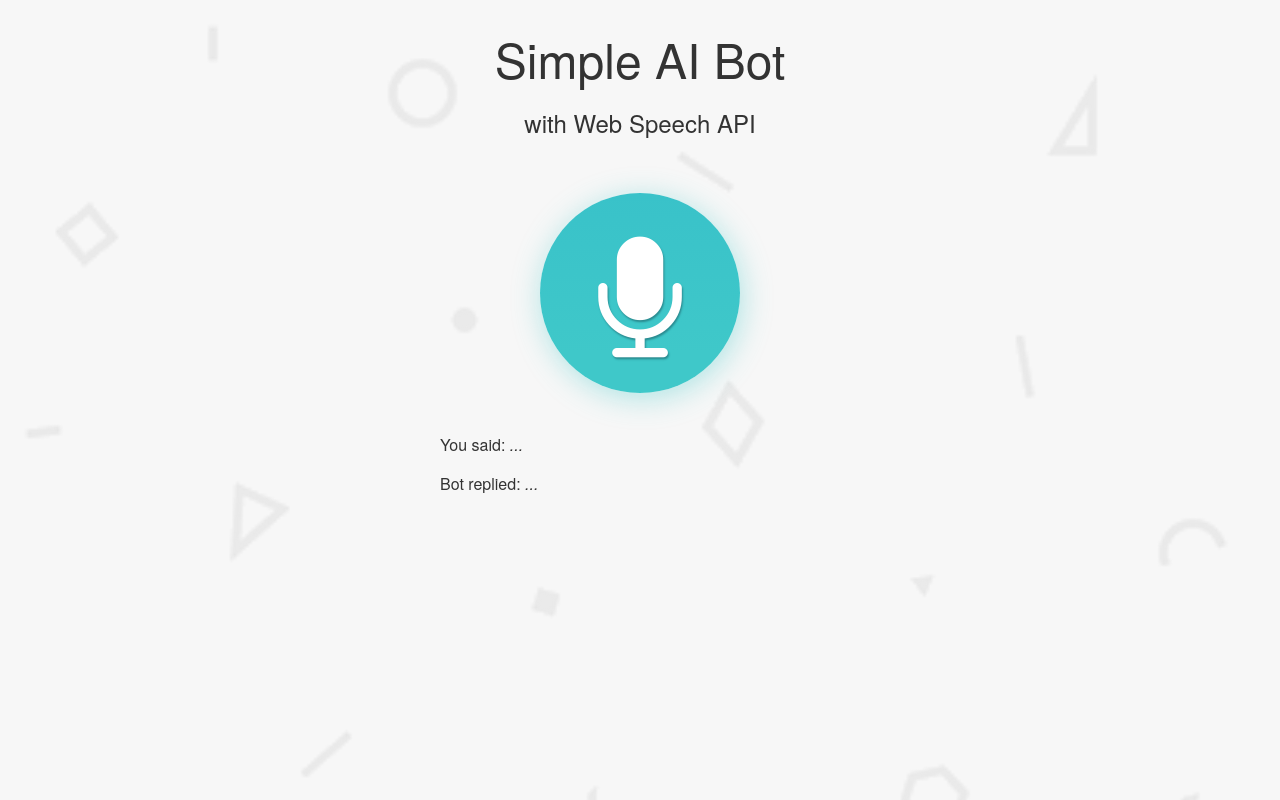
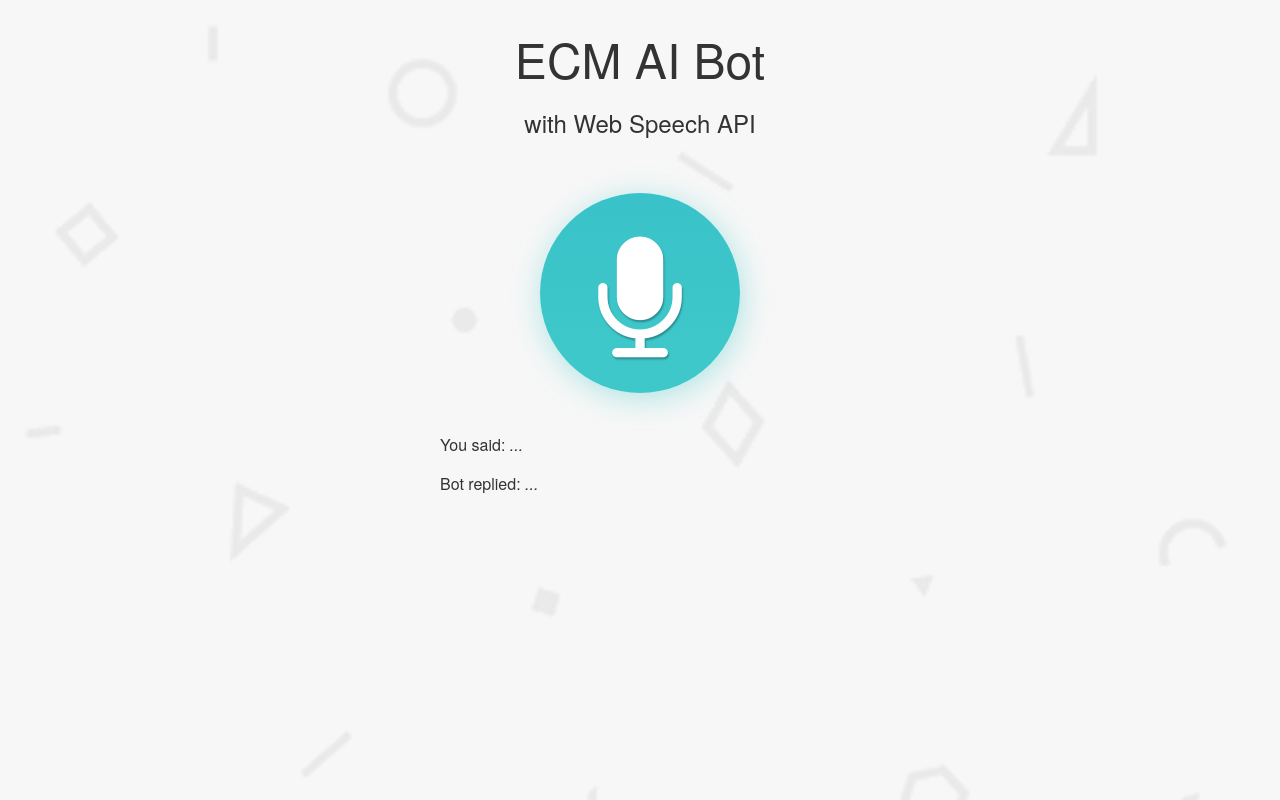
Before and after one commit to vishwachintu/Enterprise-Chatbot, a website: page views/index.html in a window 1280 px wide. Drawn offline with nearby package versions, Linux system fonts and the light colour scheme; files that its build step writes are made by us from their sources; no server answers; files whose address does not match are found by name.

Commit message:
Update index.html

```diff
--- a/views/index.html
+++ b/views/index.html
@@ -15,7 +15,7 @@
 
   <body>
     <section>
-      <h1>Simple AI Bot</h1>
+      <h1>ECM AI Bot</h1>
       <h2>with Web Speech API</h2>
 
       <button><i class="fa fa-microphone"></i></button>
```
